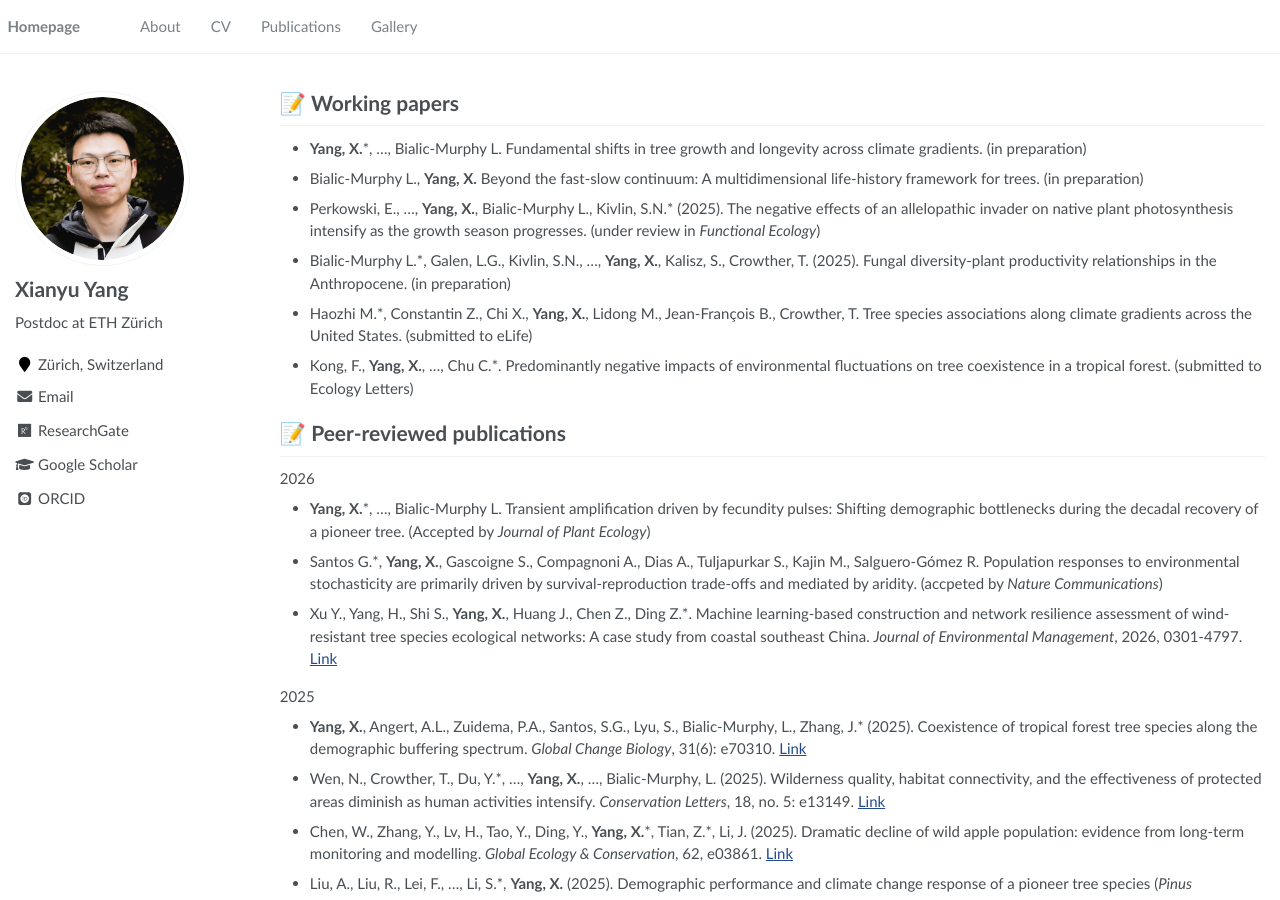
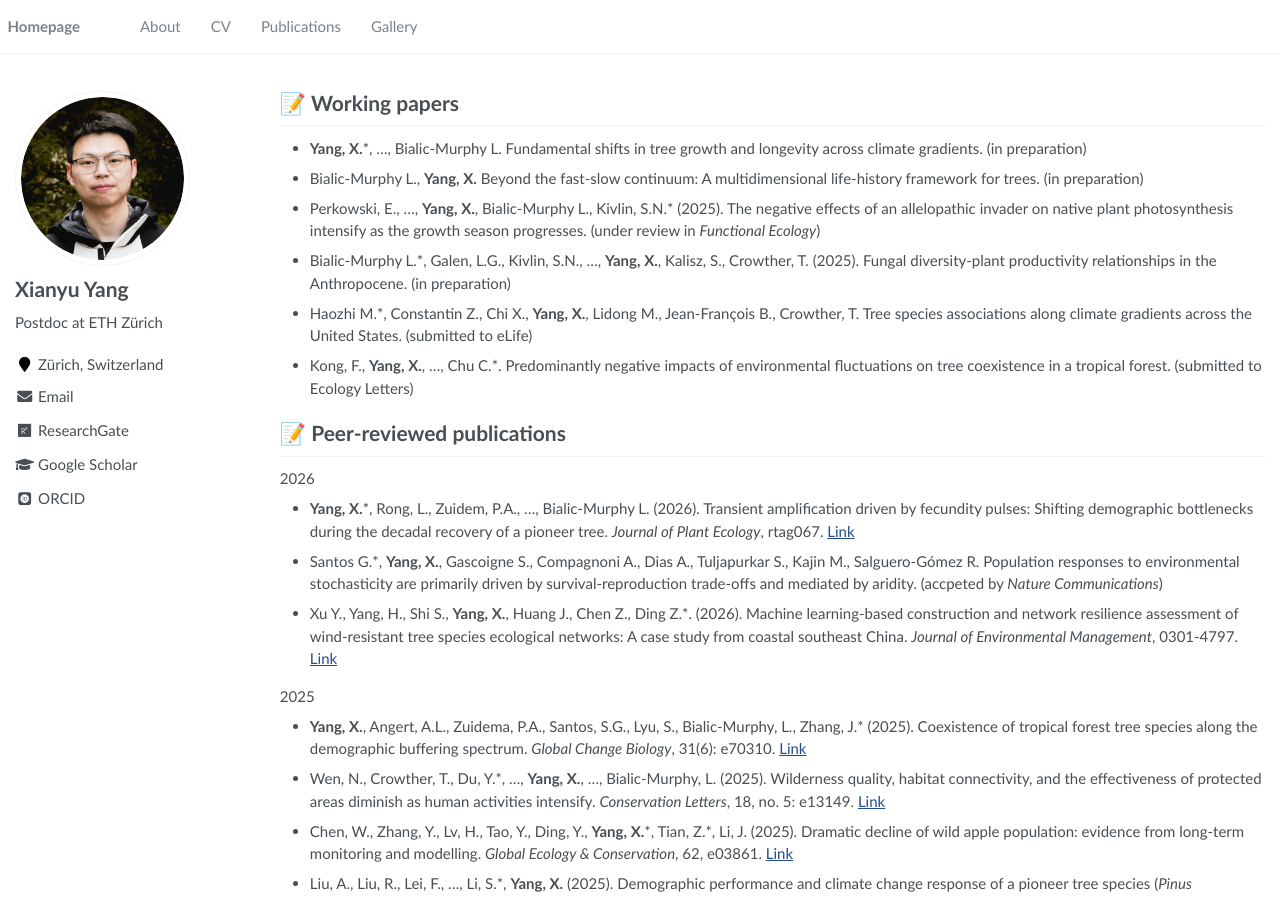
Before and after one commit to Xianyu-Yang/xianyu-yang.github.io, a Jekyll site: the page built from _pages/publications.md, in a window 1280 px wide and 900 px high. Built offline with Jekyll 4.4.1, drawn with Linux system fonts in a browser that asks for light colours; some web fonts are replaced.

Commit message:
Update publications.md

```diff
--- a/_pages/publications.md
+++ b/_pages/publications.md
@@ -21,11 +21,11 @@ author_profile: true
 # 📝 Peer-reviewed publications
 
 2026
--	**Yang, X.**\*, ..., Bialic-Murphy L. Transient amplification driven by fecundity pulses: Shifting demographic bottlenecks during the decadal recovery of a pioneer tree. (Accepted by _Journal of Plant Ecology_)
+-	**Yang, X.**\*, Rong, L., Zuidem, P.A., ..., Bialic-Murphy L. (2026). Transient amplification driven by fecundity pulses: Shifting demographic bottlenecks during the decadal recovery of a pioneer tree. _Journal of Plant Ecology_, rtag067. [Link](https://academic.oup.com/jpe/advance-article/doi/10.1093/jpe/rtag067/8586255?utm_source=authortollfreelink&utm_campaign=jpe&utm_medium=email&guestAccessKey=){:target="_blank"}
 
 -	Santos G.\*, **Yang, X.**, Gascoigne S., Compagnoni A., Dias A., Tuljapurkar S., Kajin M., Salguero-Gómez R. Population responses to environmental stochasticity are primarily driven by survival-reproduction trade-offs and mediated by aridity. (accpeted by _Nature Communications_)
 
--	Xu Y., Yang, H., Shi S., **Yang, X.**, Huang J., Chen Z., Ding Z.\*. Machine learning-based construction and network resilience assessment of wind-resistant tree species ecological networks: A case study from coastal southeast China. _Journal of Environmental Management_, 2026, 0301-4797. [Link](https://www.sciencedirect.com/science/article/pii/S0301479726007723?dgcid=coauthor){:target="_blank"}
+-	Xu Y., Yang, H., Shi S., **Yang, X.**, Huang J., Chen Z., Ding Z.\*. (2026). Machine learning-based construction and network resilience assessment of wind-resistant tree species ecological networks: A case study from coastal southeast China. _Journal of Environmental Management_, 0301-4797. [Link](https://www.sciencedirect.com/science/article/pii/S0301479726007723?dgcid=coauthor){:target="_blank"}
 
 2025
 -  **Yang, X.**, Angert, A.L., Zuidema, P.A., Santos, S.G., Lyu, S., Bialic-Murphy, L., Zhang, J.\* (2025). Coexistence of tropical forest tree species along the demographic buffering spectrum. _Global Change Biology_, 31(6): e70310. [Link](https://onlinelibrary.wiley.com/doi/10.1111/gcb.70310){:target="_blank"}
```
